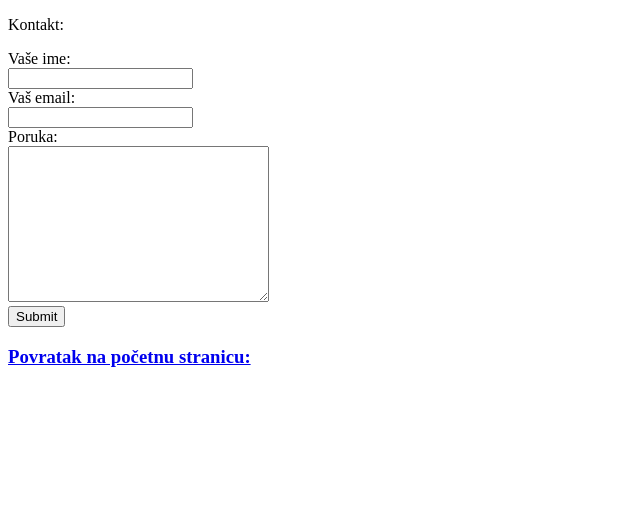
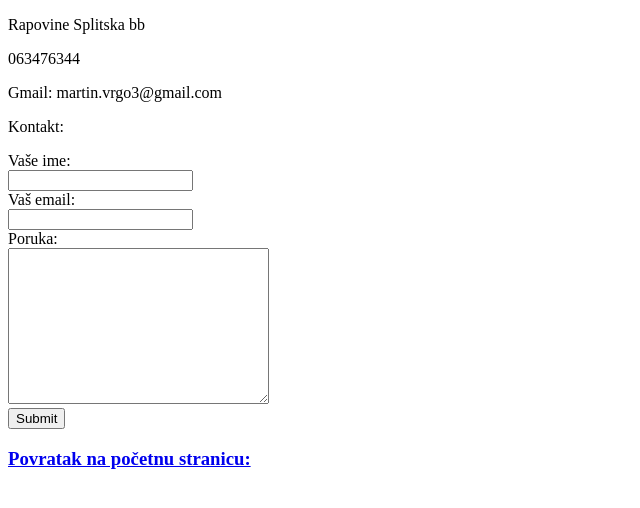
Before and after one commit to Vrgy/My-Website, a plain HTML site: page Kontak.html in a window 1280 px wide. Shown: the whole page, without its empty margins (0-640 px from the left). Drawn offline with Linux system fonts and the light colour scheme.

Commit message:
Update Kontak.html

```diff
--- a/Kontak.html
+++ b/Kontak.html
@@ -17,6 +17,9 @@
     </style>
 
     <body>
+        <p> Rapovine Splitska bb </p>
+        <p> 063476344 </p>
+        <p> Gmail: martin.vrgo3@gmail.com </p>
         <p class="bojaslova">Kontakt: </p>
         <label class="bojaslova">Vaše ime:<br></label>
         <input type="text" name="" value=""><br>
```
